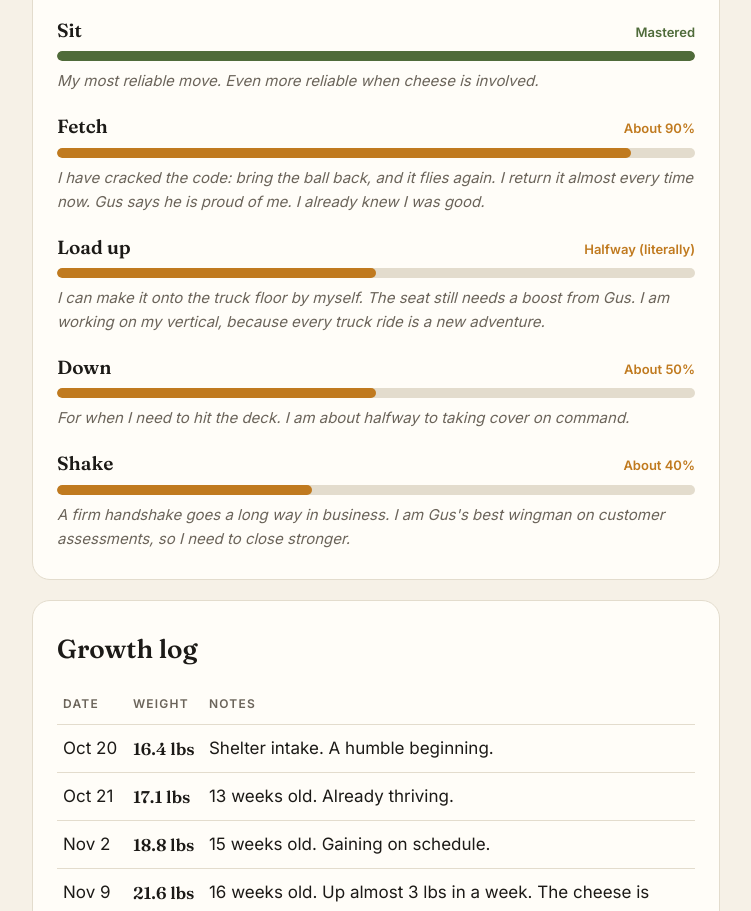
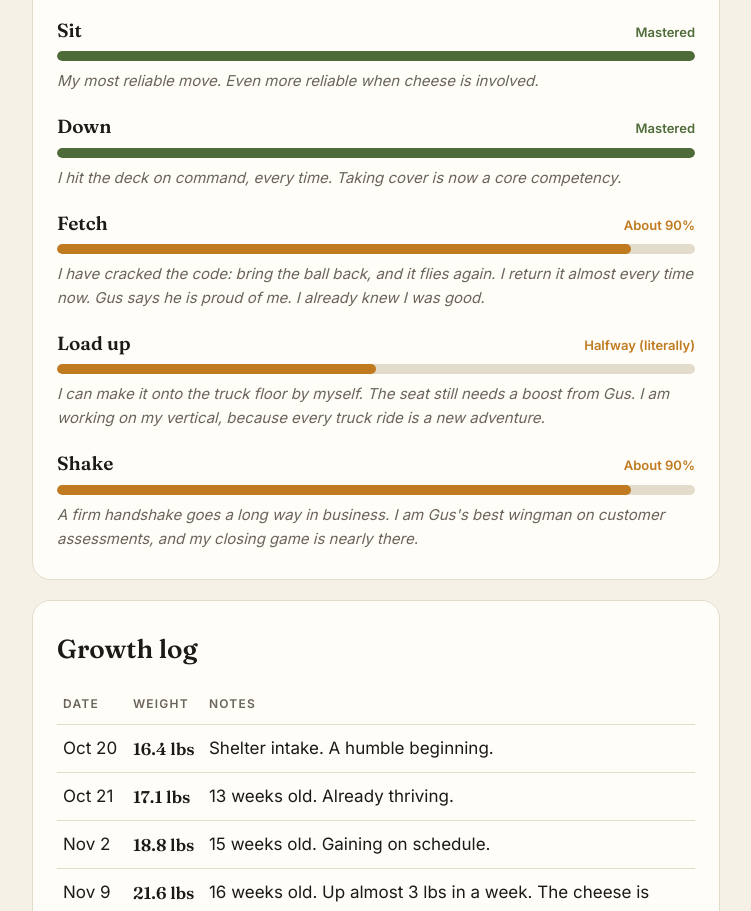
Before and after one commit to gusguidry/bartguidry.com, a plain HTML site: page index.html in a window 1280 px wide. Shown: the part 2672-3583 px from the top of the page, without its empty margins (264-1015 px from the left). Drawn offline with Linux system fonts and the light colour scheme.

Commit message:
Training report: Down mastered, Shake at 90%
Co-Authored-By: Claude Opus 5.5 <noreply@anthropic.com>
Claude-Session: https://claude.ai/code/session_01Xe4cw5aSniXjjFry3q1zLd

```diff
--- a/index.html
+++ b/index.html
@@ -238,6 +238,11 @@
       <div class="bar"><span style="width:100%"></span></div>
       <p class="aside">My most reliable move. Even more reliable when cheese is involved.</p>
     </div>
+    <div class="skill">
+      <div class="top"><span class="name">Down</span><span class="pct">Mastered</span></div>
+      <div class="bar"><span style="width:100%"></span></div>
+      <p class="aside">I hit the deck on command, every time. Taking cover is now a core competency.</p>
+    </div>
     <div class="skill wip">
       <div class="top"><span class="name">Fetch</span><span class="pct">About 90%</span></div>
       <div class="bar"><span style="width:90%"></span></div>
@@ -249,14 +254,9 @@
       <p class="aside">I can make it onto the truck floor by myself. The seat still needs a boost from Gus. I am working on my vertical, because every truck ride is a new adventure.</p>
     </div>
     <div class="skill wip">
-      <div class="top"><span class="name">Down</span><span class="pct">About 50%</span></div>
-      <div class="bar"><span style="width:50%"></span></div>
-      <p class="aside">For when I need to hit the deck. I am about halfway to taking cover on command.</p>
-    </div>
-    <div class="skill wip">
-      <div class="top"><span class="name">Shake</span><span class="pct">About 40%</span></div>
-      <div class="bar"><span style="width:40%"></span></div>
-      <p class="aside">A firm handshake goes a long way in business. I am Gus's best wingman on customer assessments, so I need to close stronger.</p>
+      <div class="top"><span class="name">Shake</span><span class="pct">About 90%</span></div>
+      <div class="bar"><span style="width:90%"></span></div>
+      <p class="aside">A firm handshake goes a long way in business. I am Gus's best wingman on customer assessments, and my closing game is nearly there.</p>
     </div>
   </section>
 
```
